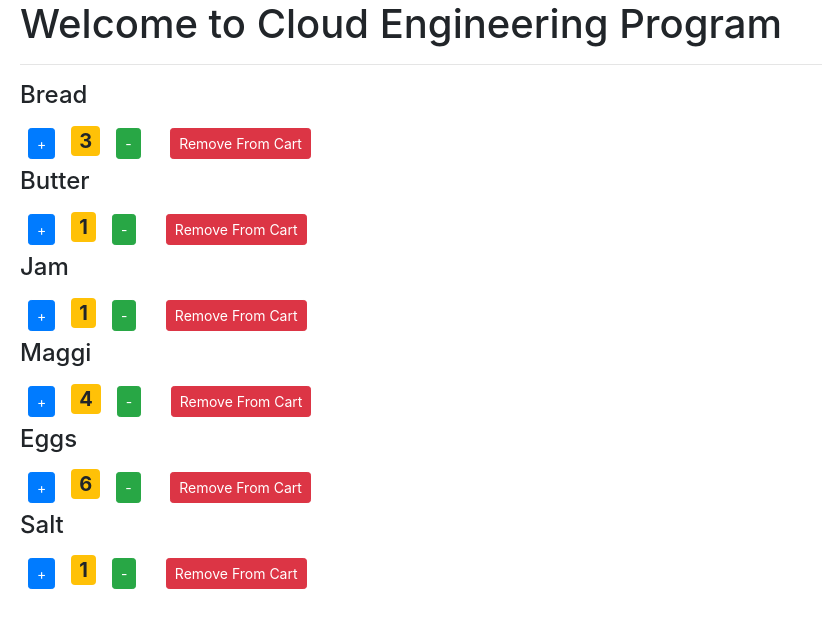
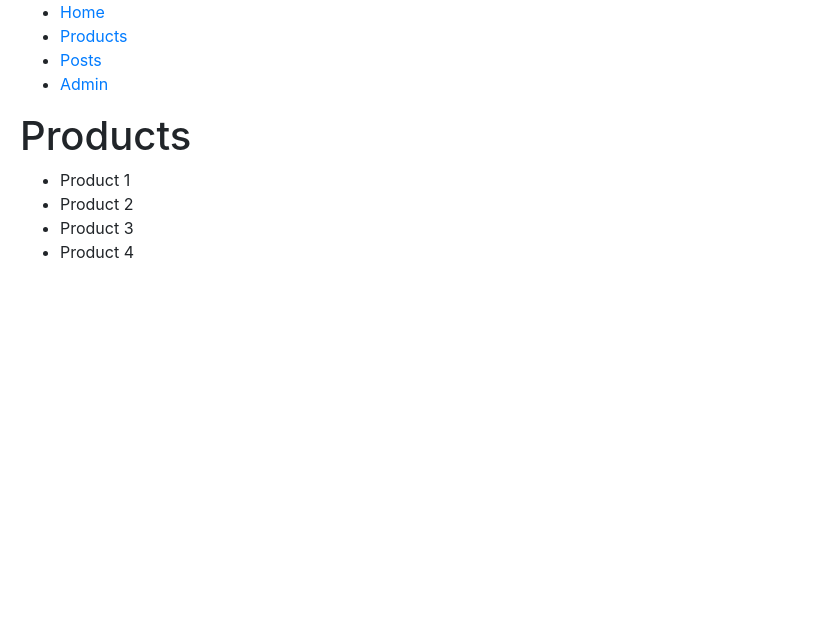
Before and after one commit to codewithz/scb-cep-react-playground, a React (Create React App) app: page /products in a window 1280 px wide. Shown: the top 628 px of the page, without its empty margins (0-822 px from the left). Built offline with nearby package versions, Linux system fonts and the light colour scheme.

Commit message:
Routing: Implmented ROute and Switch

```diff
--- a/package.json
+++ b/package.json
@@ -9,6 +9,7 @@
     "bootstrap": "^4.1.1",
     "react": "^18.2.0",
     "react-dom": "^18.2.0",
+    "react-router-dom": "^4.3.1",
     "react-scripts": "5.0.1",
     "web-vitals": "^2.1.4"
   },
--- a/src/App.js
+++ b/src/App.js
@@ -1,16 +1,28 @@
 
 import './App.css';
-import { UseCaseOneHome } from './components/UseCaseOne/UseCaseOneHome';
-import UseCaseTwoHome from './components/UseCaseTwo/UseCaseTwoHome';
+import { BrowserRouter, Route, Switch } from 'react-router-dom';
+import Navbar from './components/Navbar';
+import Products from './components/RoutingApp/Products';
+import Posts from './components/RoutingApp/Posts';
+import Dashboard from './components/RoutingApp/admin/Dashboard';
+import Home from './components/RoutingApp/Home';
+
 
 function App() {
   return (
-    <div className="App">
-      <h1>Welcome to Cloud Engineering Program</h1>
-      <hr></hr>
-      {/* <UseCaseOneHome /> */}
-      <UseCaseTwoHome />
-    </div>
+    <BrowserRouter>
+      <div className="App">
+        <Navbar />
+        <div>
+          <Switch>
+            <Route path="/products" component={Products} />
+            <Route path="/posts" component={Posts} />
+            <Route path="/admin" component={Dashboard} />
+            <Route path="/" component={Home} />
+          </Switch>
+        </div>
+      </div>
+    </BrowserRouter>
   );
 }
 
--- /dev/null
+++ b/src/components/Navbar.jsx
@@ -0,0 +1,20 @@
+import React from 'react'
+
+export default function Navbar() {
+    return (
+        <ul>
+            <li>
+                <a href="/">Home</a>
+            </li>
+            <li>
+                <a href="/products">Products</a>
+            </li>
+            <li>
+                <a href="/posts/2022/02">Posts</a>
+            </li>
+            <li>
+                <a href="/admin">Admin</a>
+            </li>
+        </ul>
+    )
+}
--- /dev/null
+++ b/src/components/RoutingApp/Home.jsx
@@ -0,0 +1,9 @@
+import React from 'react'
+
+export default function Home() {
+    return (
+        <div>
+            <h1>Home</h1>
+        </div>
+    )
+}
--- /dev/null
+++ b/src/components/RoutingApp/Posts.jsx
@@ -0,0 +1,11 @@
+import React from 'react'
+
+export default function Posts() {
+    return (
+        <div>
+            <h1>Posts</h1>
+            <p>Year:</p>
+            <p>Month:</p>
+        </div>
+    )
+}
--- /dev/null
+++ b/src/components/RoutingApp/Products.jsx
@@ -0,0 +1,27 @@
+import React, { useState } from 'react'
+
+export default function Products() {
+
+    const productList = [
+        { id: 1, name: 'Product 1' },
+        { id: 2, name: 'Product 2' },
+        { id: 3, name: 'Product 3' },
+        { id: 4, name: 'Product 4' },
+    ]
+
+    const [products, setProducts] = useState(productList);
+
+    return (
+        <div>
+            <h1>Products</h1>
+            <ul>
+                {products.map((product) => (
+                    <li key={product.id}>
+                        {product.name}
+                    </li>
+                ))
+                }
+            </ul>
+        </div>
+    )
+}
--- /dev/null
+++ b/src/components/RoutingApp/admin/Dashboard.jsx
@@ -0,0 +1,9 @@
+import React from 'react'
+
+export default function Dashboard() {
+    return (
+        <div>
+            <h1>Admin Dashboard</h1>
+        </div>
+    )
+}
```
Also changed, not shown: src/components/RoutingApp/NotFound.jsx (added, +9 -0 lines), src/components/RoutingApp/ProductDetails.jsx (added, +10 -0 lines), src/components/RoutingApp/admin/AdminPosts.jsx (added, +9 -0 lines), src/components/RoutingApp/admin/Sidebar.jsx (added, +12 -0 lines), src/components/RoutingApp/admin/Users.jsx (added, +9 -0 lines), 1 other file (tests, documents, lock files or other folders).
